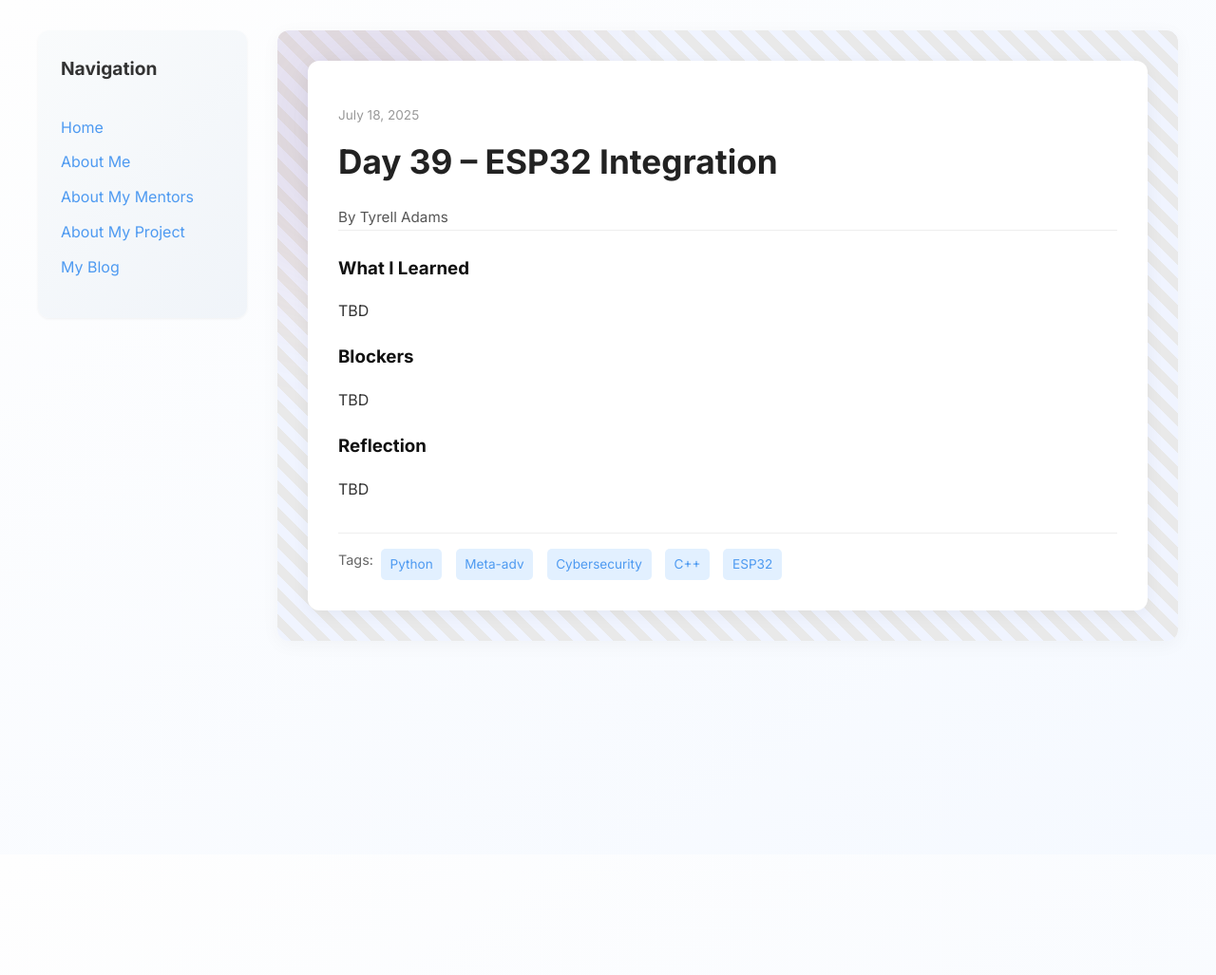
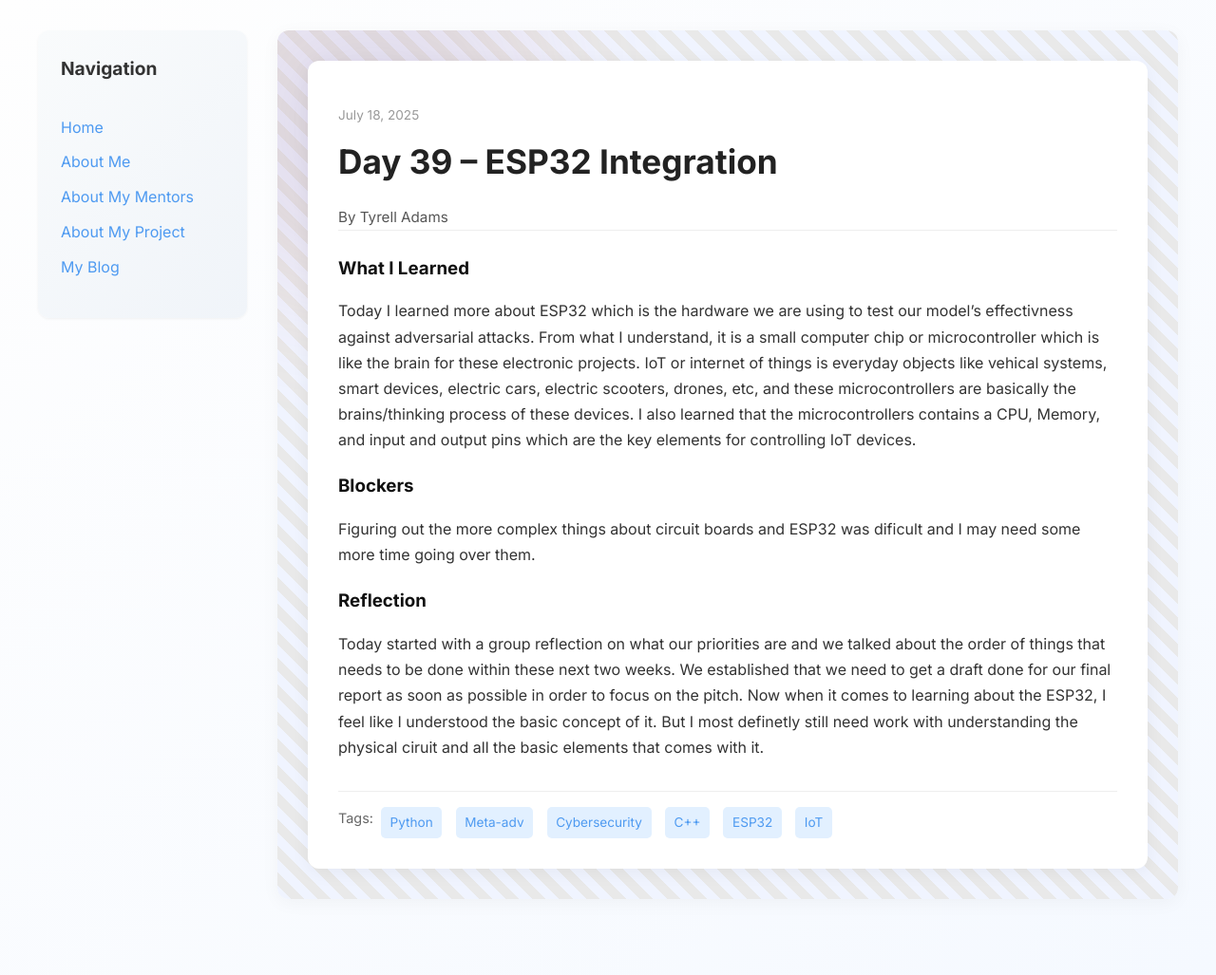
Before and after one commit to Tyrell-Adams/Tyrell-Adams.github.io, a Jekyll site: the page built from _posts/2025-07-18-day-39.md, in a window 1280 px wide. Shown: the whole page at 95% size. Built offline with Jekyll 4.4.1, drawn with Linux system fonts in a browser that asks for light colours; before the commit the page ends 900 px from its top, so only the background shows below that.

Commit message:
Update 2025-07-18-day-39.md

```diff
--- a/_posts/2025-07-18-day-39.md
+++ b/_posts/2025-07-18-day-39.md
@@ -4,12 +4,12 @@ title: "Day 39 – ESP32 Integration"
 date: 2025-07-18
 author: Tyrell Adams
 permalink: /day39.html
-tags: ["Python", "Meta-adv", "Cybersecurity", "C++", "ESP32"]
+tags: ["Python", "Meta-adv", "Cybersecurity", "C++", "ESP32", "IoT"]
 
 what_i_learned: |
-  TBD
+  Today I learned more about ESP32 which is the hardware we are using to test our model's effectivness against adversarial attacks. From what I understand, it is a small computer chip or microcontroller which is like the brain for these electronic projects. IoT or internet of things is everyday objects like vehical systems, smart devices, electric cars, electric scooters, drones, etc, and these microcontrollers are basically the brains/thinking process of these devices. I also learned that the microcontrollers contains a CPU, Memory, and input and output pins which are the key elements for controlling IoT devices.
 blockers: |
-  TBD
+  Figuring out the more complex things about circuit boards and ESP32 was dificult and I may need some more time going over them.
 reflection: |
-  TBD
+  Today started with a group reflection on what our priorities are and we talked about the order of things that needs to be done within these next two weeks. We established that we need to get a draft done for our final report as soon as possible in order to focus on the pitch. Now when it comes to learning about the ESP32, I feel like I understood the basic concept of it. But I most definetly still need work with understanding the physical ciruit and all the basic elements that comes with it.
 ---
```
